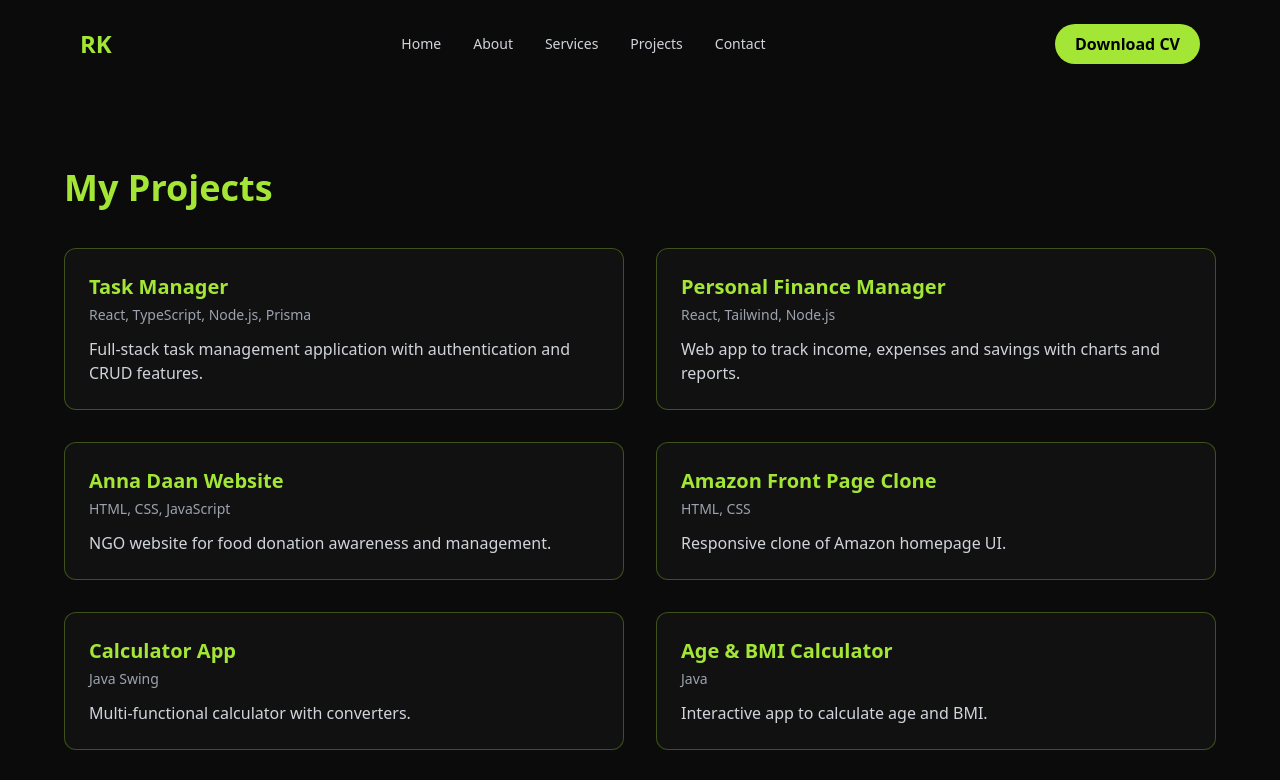
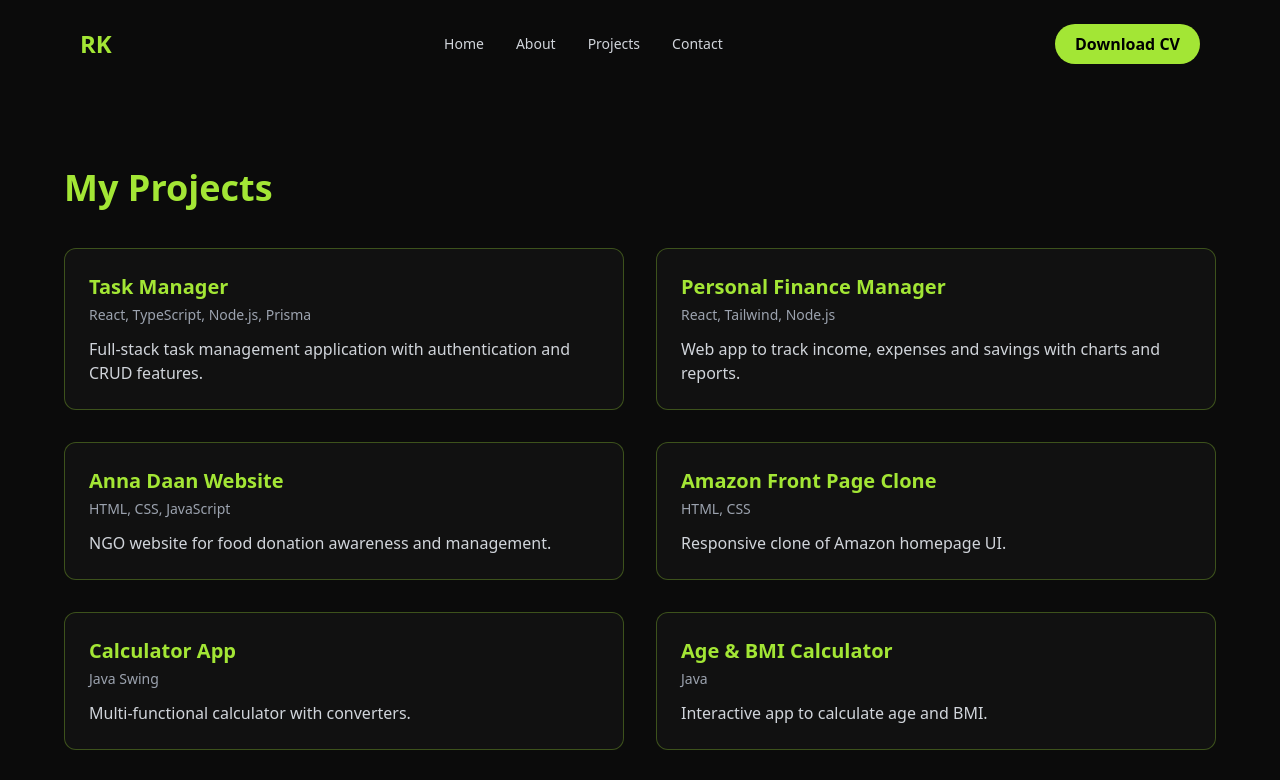
Before and after one commit to rajkaleO7/raj-kale-portfolio, a React (Vite) app: page /projects in a window 1280 px wide. Shown: the top 780 px of the page. Built offline with nearby package versions, Linux system fonts and the light colour scheme.

Commit message:
Comment service tab as so far not in use

```diff
--- a/src/components/Navbar.tsx
+++ b/src/components/Navbar.tsx
@@ -12,9 +12,9 @@ export default function Navbar() {
         <li className="hover:text-lime-400">
           <Link to="/about">About</Link>
         </li>
-        <li className="hover:text-lime-400">
+        {/* <li className="hover:text-lime-400">
           <Link to="/services">Services</Link>
-        </li>
+        </li> */}
         <li className="hover:text-lime-400">
           <Link to="/projects">Projects</Link>
         </li>
```
